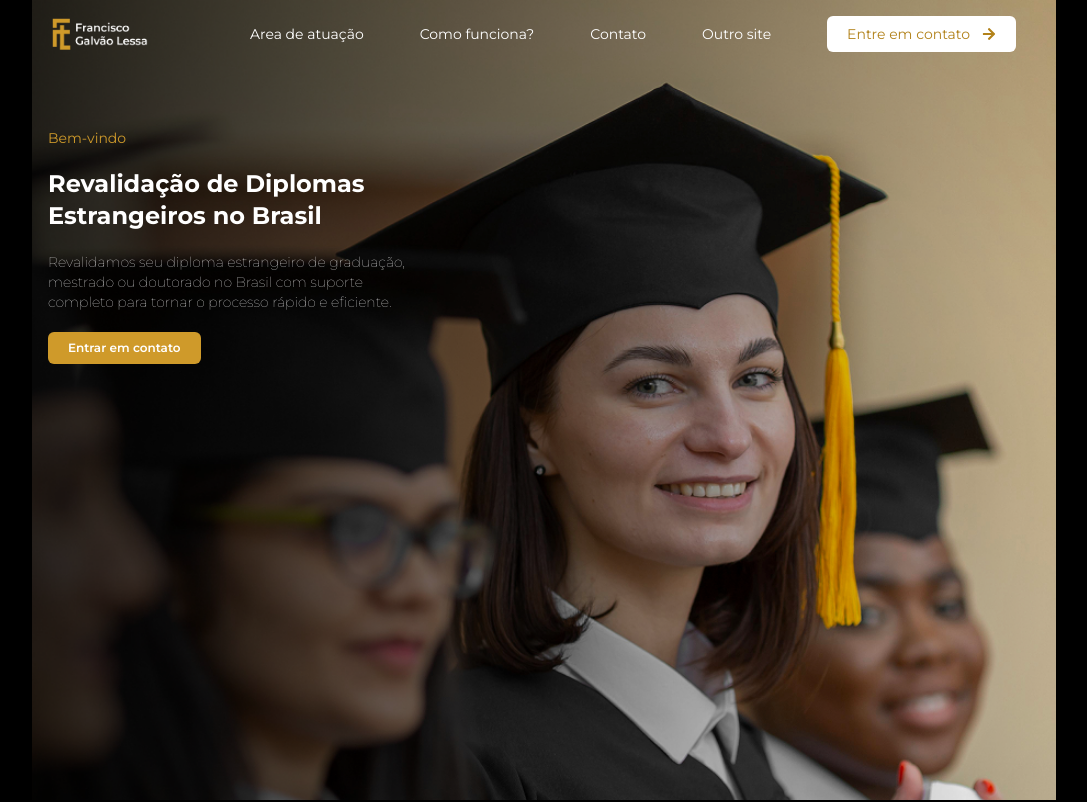
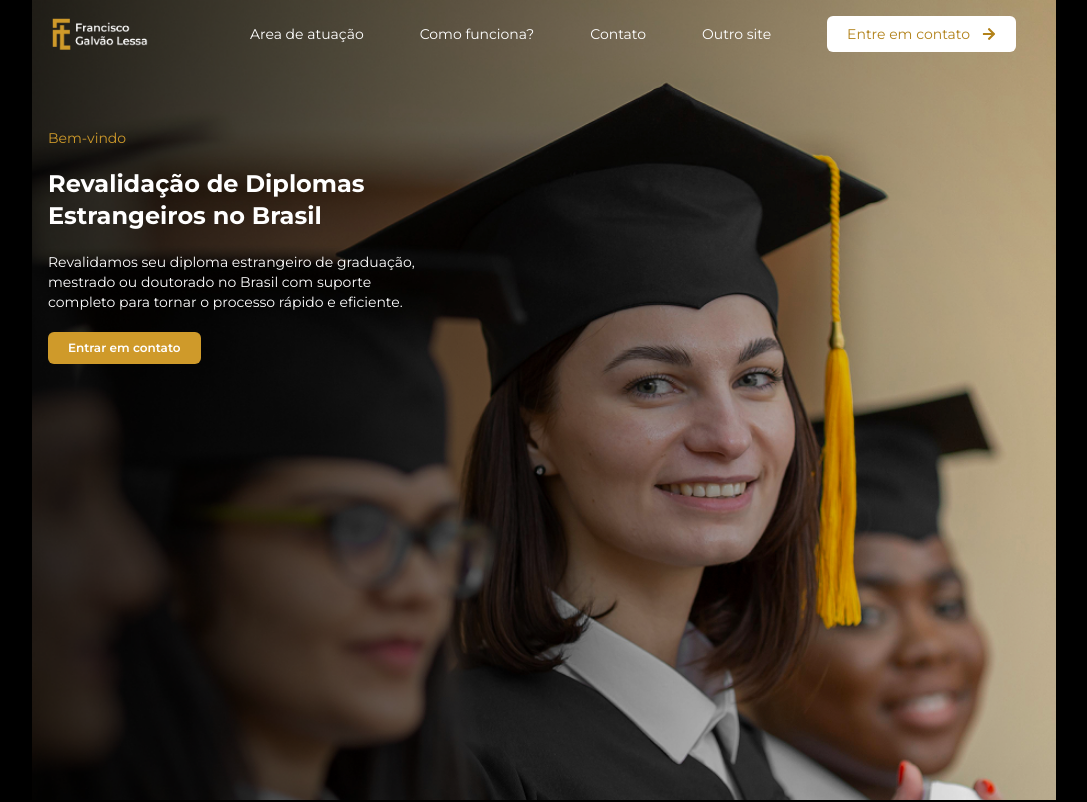
Before and after one commit to HelcioAnicio/Fl-AdvogadosDiplomas, a React (Vite) app: page / in a window 1280 px wide. Shown: the top 802 px of the page, without its empty margins (96-1183 px from the left). Built offline with nearby package versions, Linux system fonts and the light colour scheme.

Commit message:
Feat: Updated font on paragraph.

```diff
--- a/src/components/main.tsx
+++ b/src/components/main.tsx
@@ -35,7 +35,7 @@ export const Main = () => {
           <h1 className="text-2xl font-bold">
             Revalidação de Diplomas Estrangeiros no Brasil
           </h1>
-          <p className="text-sm font-thin">
+          <p className="text-sm font-normal">
             Revalidamos seu diploma estrangeiro de graduação, mestrado ou
             doutorado no Brasil com suporte completo para tornar o processo
             rápido e eficiente.
```
